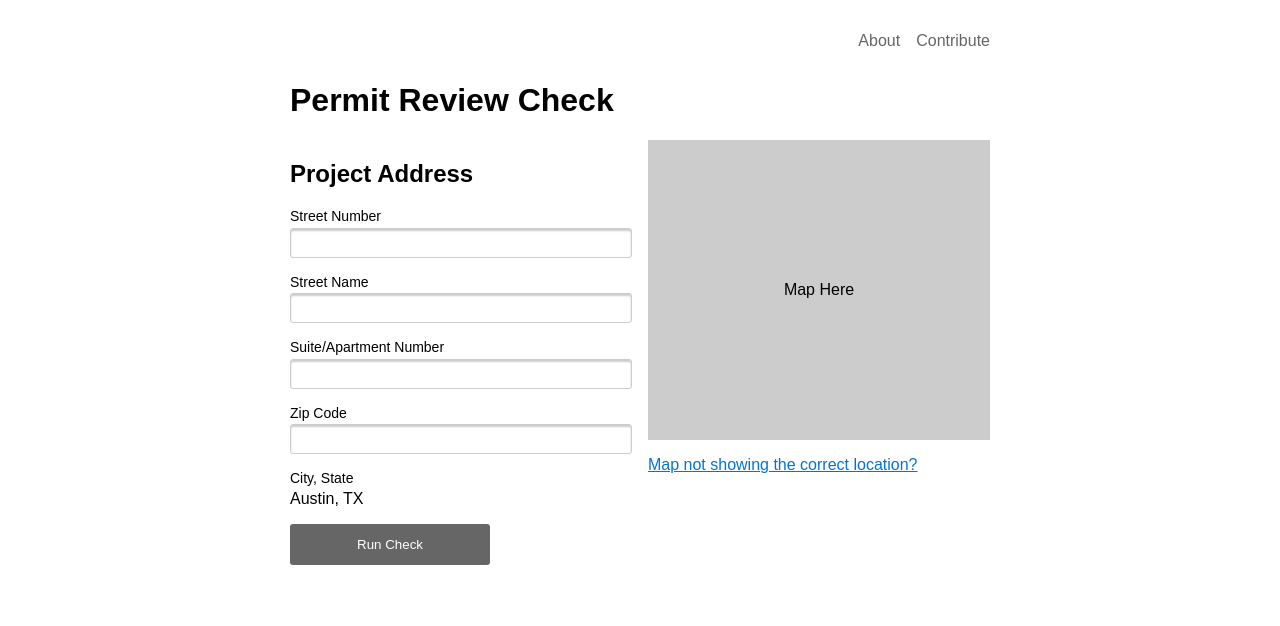
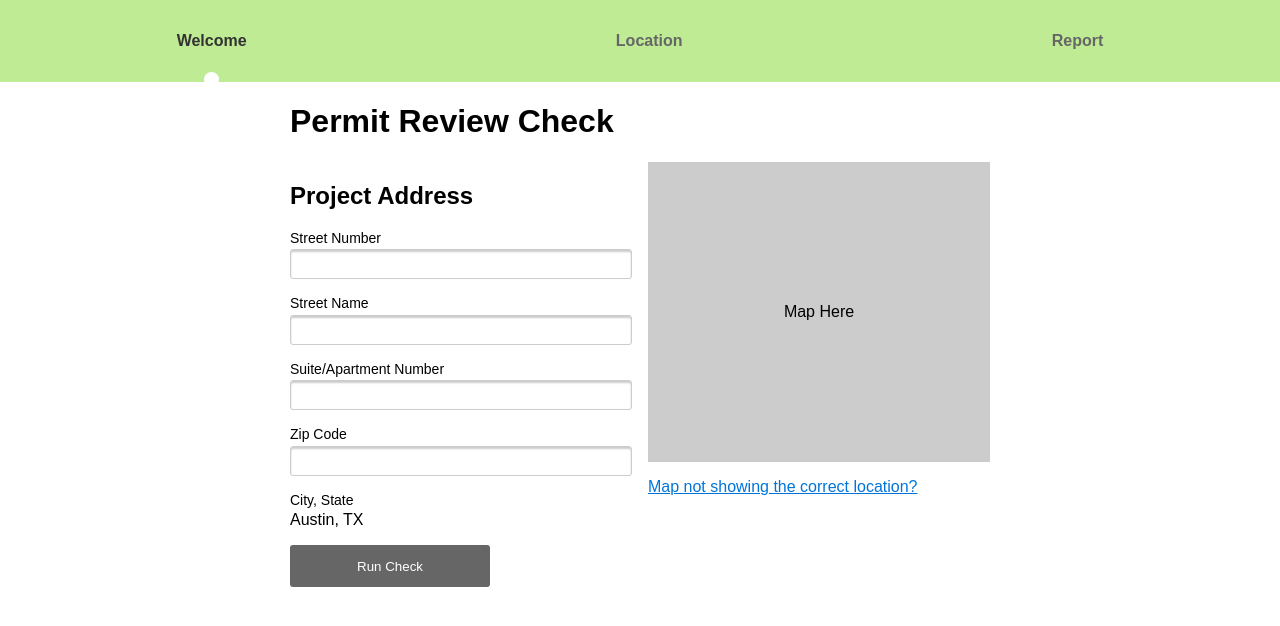
Before and after one commit to open-austin/permit-prereq-check, a React (Create React App) app: page / in a window 1280 px wide. Shown: the top 626 px of the page. Built offline with nearby package versions, Linux system fonts and the light colour scheme; the HTML template or start-up script is replaced by a standard one.

Commit message:
refactor navbar

```diff
--- a/src/App.css
+++ b/src/App.css
@@ -18,12 +18,12 @@ body {
 }
 
 nav {
-  margin: 2em 0;
+  background-color: #bfeb94;
 }
 
 nav ul {
   display: flex;
-  justify-content: flex-end;
+  justify-content: space-around;
   list-style: none;
   margin: 0;
   padding: 0;
@@ -31,6 +31,26 @@ nav ul {
 
 nav ul li {
   display: inline;
+  position: relative;
+}
+
+nav ul li:after {
+  position: absolute;
+  margin: 0 auto;
+  width: 15px;
+  height: 15px;
+  content: '';
+  background-color: #fff;
+  border-radius: 15px;
+  left: 0;
+  right: 0;
+  bottom: -5px;
+  transition: all .2s ease-in-out;
+  transform: scale(0);
+}
+
+nav ul li.active:after {
+  transform: scale(1);
 }
 
 nav ul li + li {
@@ -38,9 +58,16 @@ nav ul li + li {
 }
 
 nav ul li > a {
+  display: inline-block;
+  padding: 2em 0;
   color: #666;
   text-decoration: none;
+  font-weight: bold;
   transition: color .1s ease-in-out;
+}
+
+.active a {
+  color: #333;
 }
 
 nav ul li > a:hover {
--- a/src/App.js
+++ b/src/App.js
@@ -6,10 +6,19 @@ import NavBar from './components/nav-bar';
 import ReviewForm from './components/review-form';
 
 class App extends Component {
+  constructor(props) {
+    super(props);
+    this.state = { activeTab: 'welcome' };
+  }
+
+  setActiveTab = (activeTab) => {
+    this.setState({ activeTab });
+  }
+
   render() {
     return (
       <div className="App">
-        <NavBar/>
+        <NavBar activeTab={this.state.activeTab} setActiveTab={this.setActiveTab}/>
         <ReviewForm/>
       </div>
     );
--- a/src/components/nav-bar.js
+++ b/src/components/nav-bar.js
@@ -1,16 +1,39 @@
 import React, { Component } from 'react';
+
+class NavBarItem extends Component {
+  isActive(tab) {
+    return this.props.activeTab === tab ? 'active' : '';
+  }
+
+  capitalize(str) {
+    return str.slice(0, 1).toUpperCase() + str.slice(1);
+  }
+
+  handleItemClick = (e) => {
+    this.props.setActiveTab(this.props.name);
+  }
+
+  render() {
+    return (
+      <li
+        className={this.isActive(this.props.name)}
+        onClick={this.handleItemClick}>
+        <a href="#">{this.capitalize(this.props.name)}</a>
+      </li>
+    );
+  }
+}
 
 export default class NavBar extends Component {
   render() {
     return (
-      <div className="container">
-        <nav>
-          <ul>
-            <li><a href="#">About</a></li>
-            <li><a href="#">Contribute</a></li>
-          </ul>
-        </nav>
-      </div>
+      <nav>
+        <ul>
+          <NavBarItem name="welcome" {...this.props}/>
+          <NavBarItem name="location" {...this.props}/>
+          <NavBarItem name="report" {...this.props}/>
+        </ul>
+      </nav>
     );
   }
 }
```
